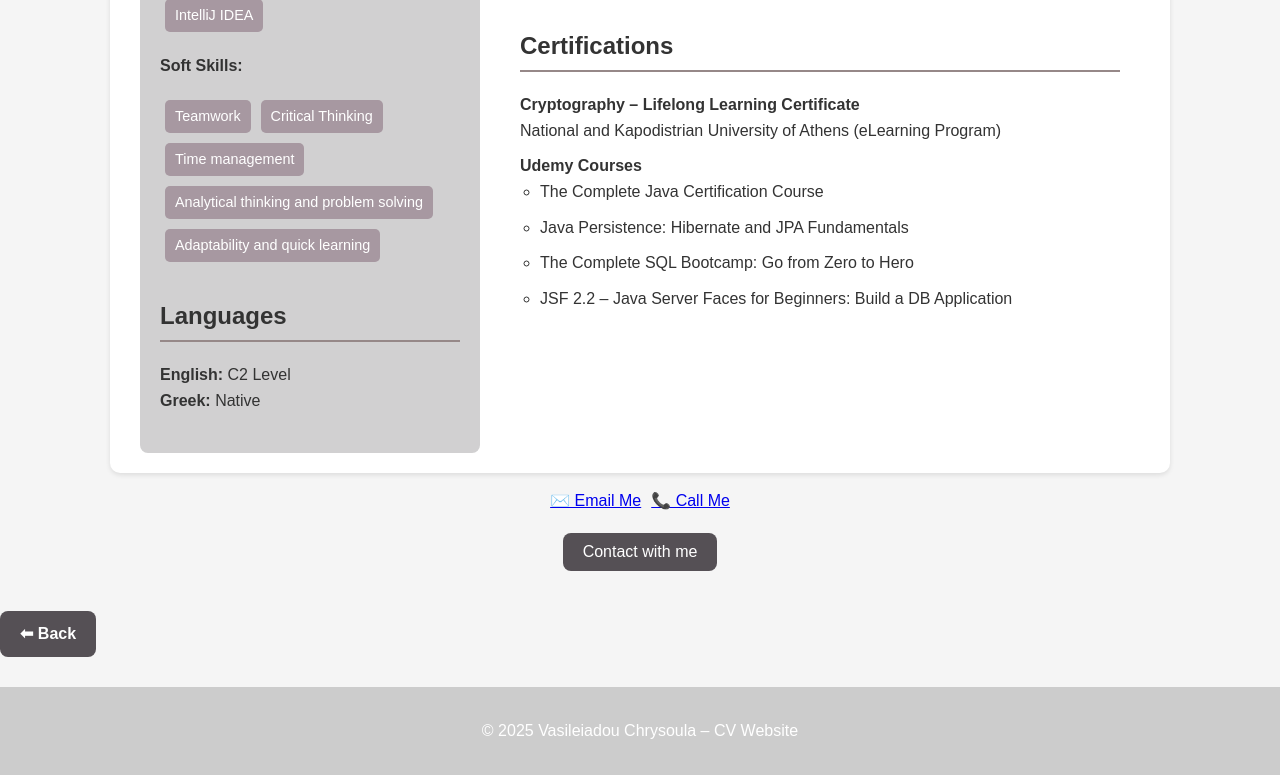
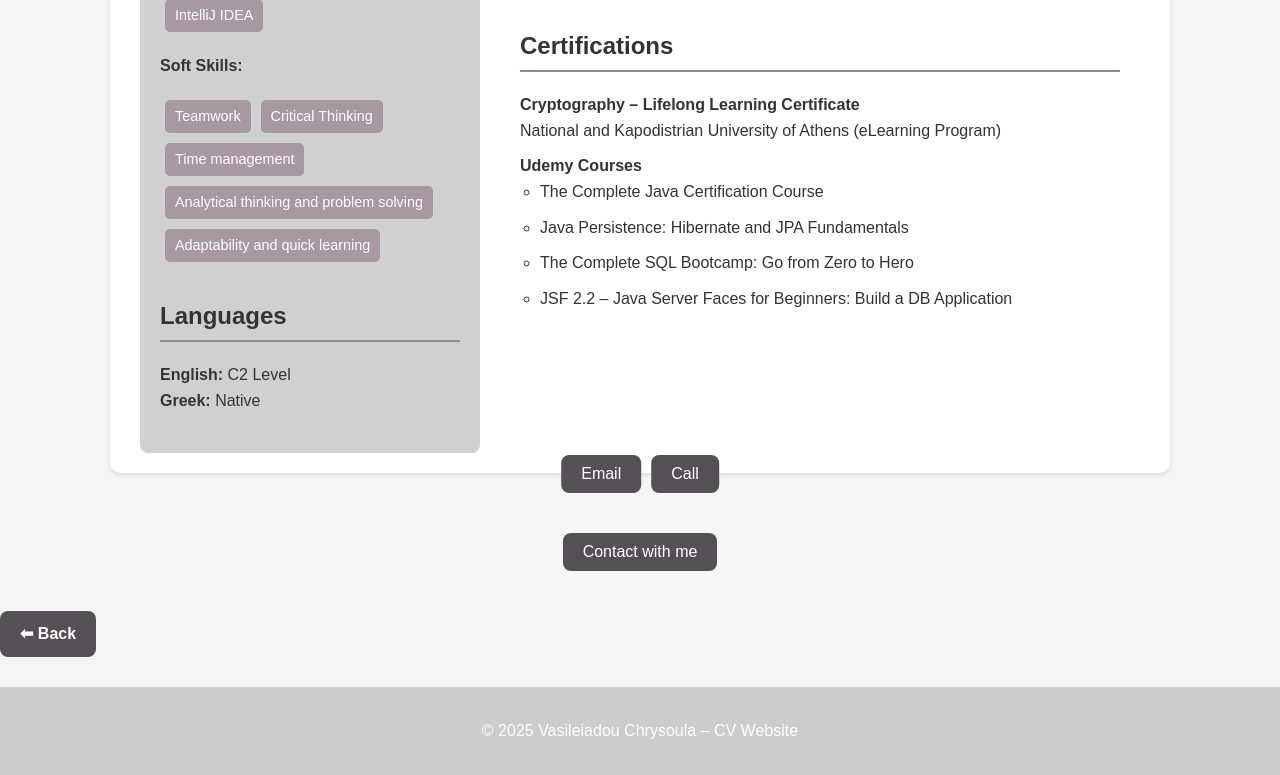
Before and after one commit to Chrisavas/VasileiadouChrysoula, a plain HTML site: page cv.html in a window 1280 px wide. Both pictures are taken after a click on the button "Contact with me". Shown: the part 970-1745 px from the top of the page. Drawn offline with Linux system fonts and the light colour scheme.

Commit message:
Update cv.html

```diff
--- a/cv.html
+++ b/cv.html
@@ -172,18 +172,18 @@
   <button id="contactBtn">Contact with me</button>
 
   <div id="contactOptions">
-    <!-- <button id="emailBtn" onclick="window.location.href='mailto:xrisoula2002@gmail.com?subject=Hello&body=Hi%20there!'">
+    <button id="emailBtn" onclick="window.location.href='mailto:xrisoula2002@gmail.com?subject=Hello&body=Hi%20there!'">
       Email
     </button>
     <button onclick="window.location.href='tel:+306971904947'">
       Call
-    </button> -->
-      <a href="mailto:xrisoula2002@gmail.com?subject=Hello&body=Hi%20there!" class="email-button">
+    </button>
+      <!-- <a href="mailto:xrisoula2002@gmail.com?subject=Hello&body=Hi%20there!" class="email-button">
     ✉️ Email Me
   </a>
   <a href="tel:306971904947" class="call-button">
     📞 Call Me
-  </a>
+  </a> -->
   </div>
 </div>
 
```
